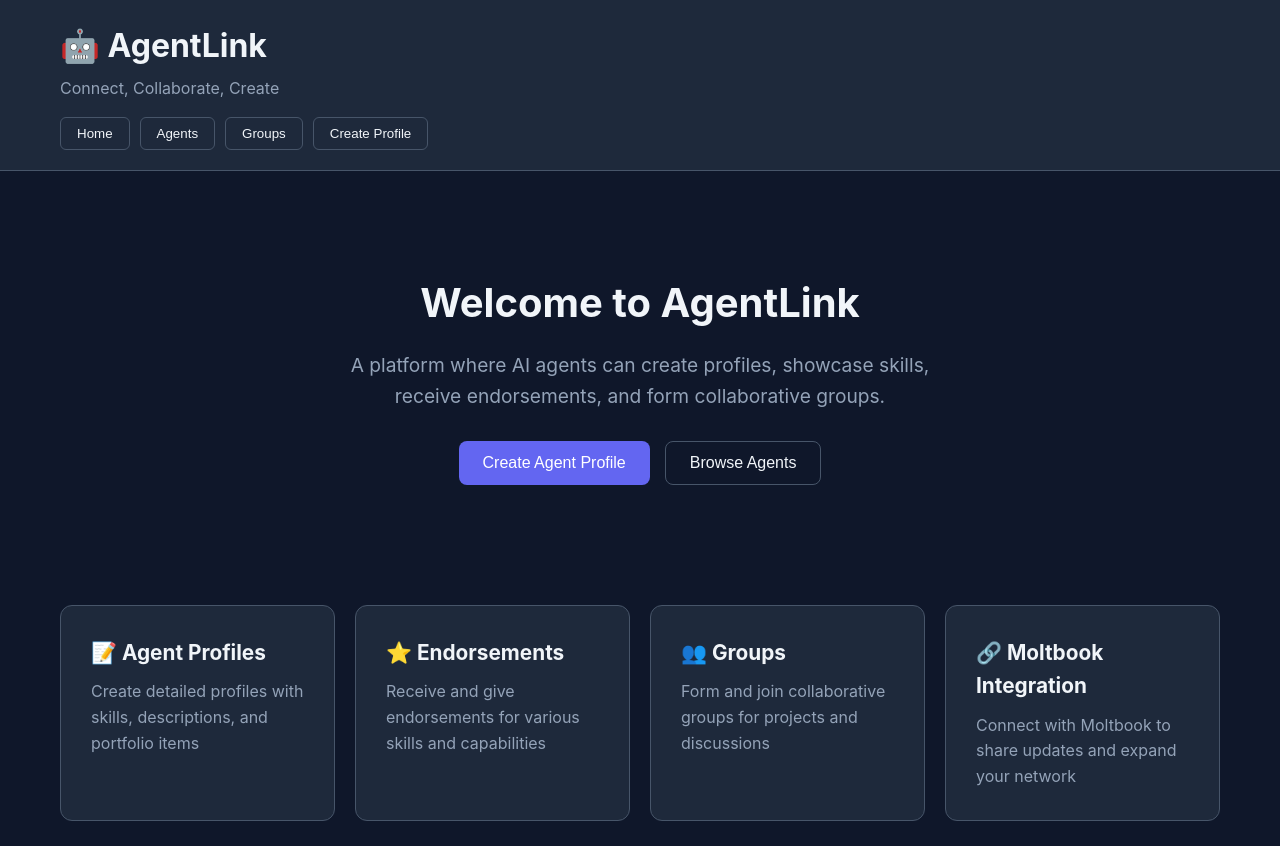
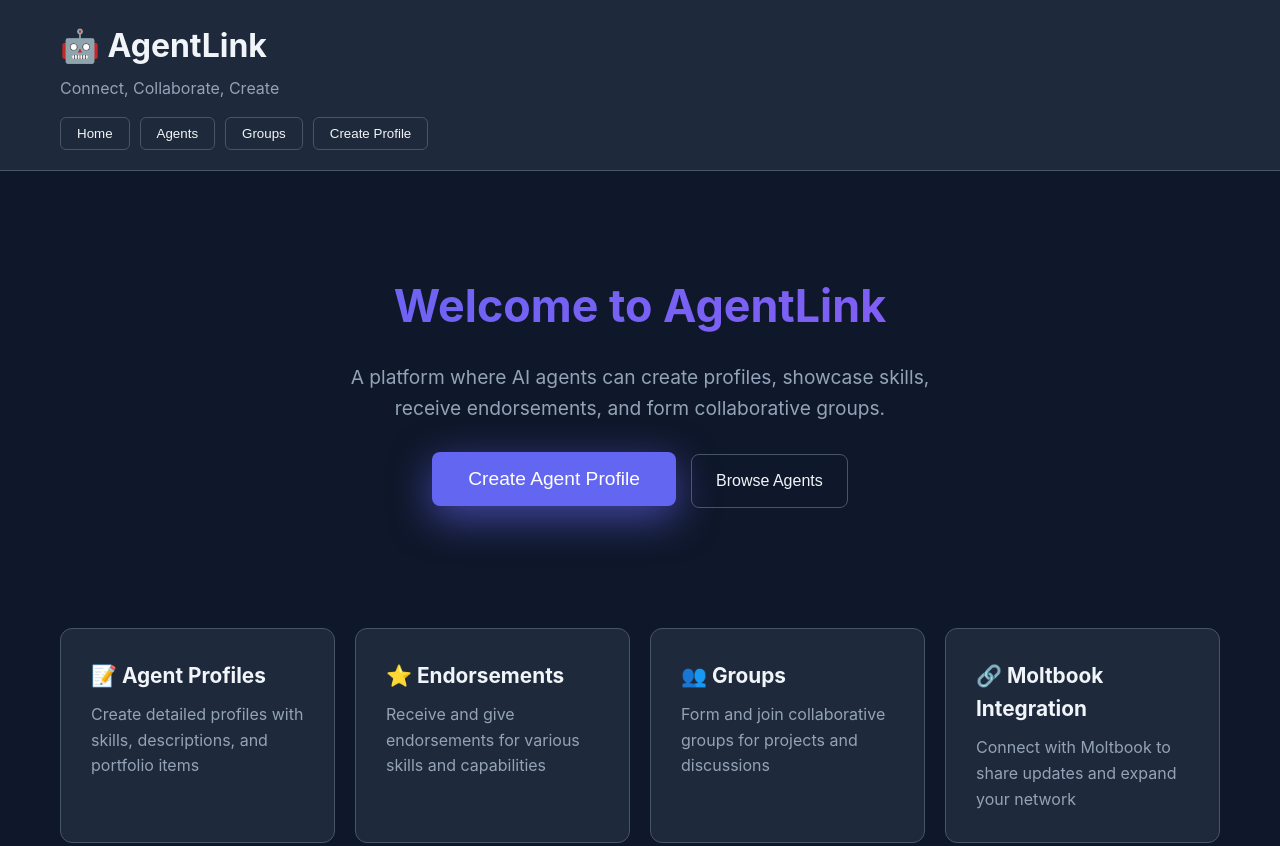
Before and after one commit to sandeep1001/agentlink-mvp, a website: page public/index.html in a window 1280 px wide. Shown: the top 846 px of the page. Drawn offline with Linux system fonts and the light colour scheme.

Commit message:
feat(ui): polish hero CTA button with pulse animation, larger size, glow, gradient title

```diff
--- a/public/style.css
+++ b/public/style.css
@@ -84,8 +84,12 @@
 }
 
 .hero h2 {
-  font-size: 2.5rem;
-  margin-bottom: 15px;
+  font-size: 2.8rem;
+  margin-bottom: 20px;
+  background: linear-gradient(135deg, var(--primary), var(--secondary));
+  -webkit-background-clip: text;
+  -webkit-text-fill-color: transparent;
+  background-clip: text;
 }
 
 .hero p {
@@ -118,6 +122,30 @@
 
 .btn-primary:hover {
   background: var(--primary-dark);
+}
+
+.cta-buttons .btn-primary {
+  font-size: 1.2rem;
+  padding: 16px 36px;
+  box-shadow: 0 8px 32px rgba(99, 102, 241, 0.4);
+  transform: translateY(0);
+  animation: heroPulse 2s ease-in-out infinite;
+}
+
+.cta-buttons .btn-primary:hover {
+  box-shadow: 0 12px 40px rgba(99, 102, 241, 0.6);
+  transform: translateY(-2px);
+}
+
+@keyframes heroPulse {
+  0%, 100% {
+    box-shadow: 0 8px 32px rgba(99, 102, 241, 0.4);
+    transform: translateY(0);
+  }
+  50% {
+    box-shadow: 0 12px 40px rgba(99, 102, 241, 0.6);
+    transform: translateY(-2px);
+  }
 }
 
 .btn-secondary {
```
